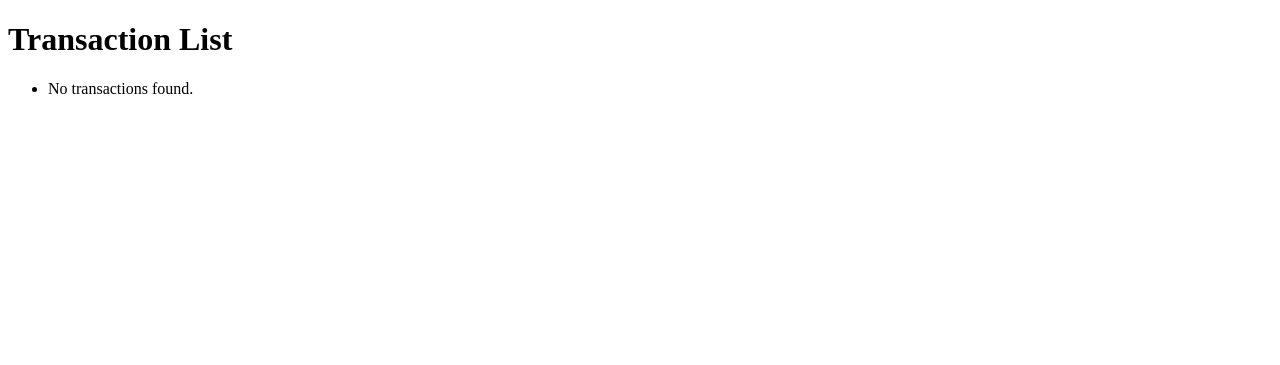
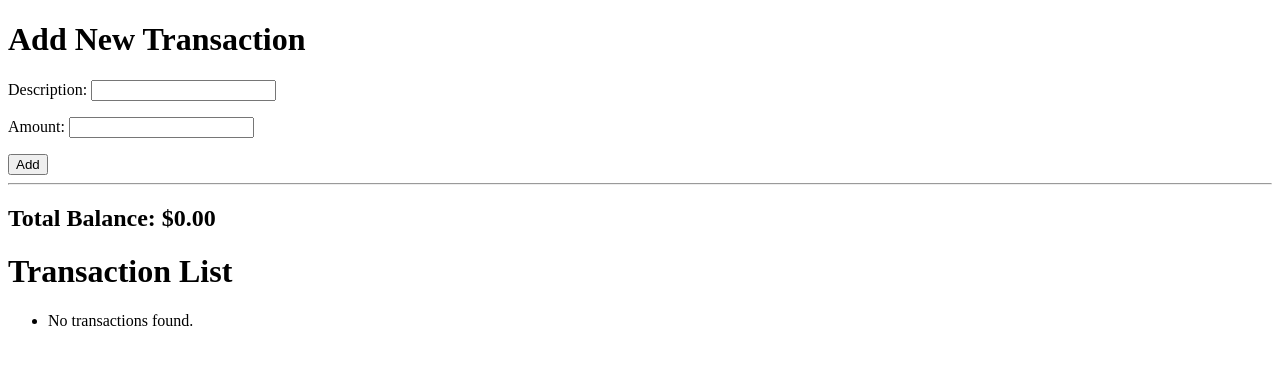
Before and after one commit to SokinMirror/django-financial-tracker, a Django app: page / in a window 1280 px wide. Shown: the top 365 px of the page. Run offline with Django 5.2, Linux system fonts and the light colour scheme; data that the repository does not hold is empty.

Commit message:
Added Totals in the UI

```diff
--- /dev/null
+++ b/transactions/forms.py
@@ -0,0 +1,7 @@
+from django import forms
+from .models import Transaction
+
+class TransactionForm(forms.ModelForm):
+    class Meta:
+        model = Transaction
+        fields = ['description', 'amount']
--- a/transactions/templates/transactions/transaction_list.html
+++ b/transactions/templates/transactions/transaction_list.html
@@ -5,12 +5,29 @@
     <title>The Financial Tracker</title>
 </head>
 <body>
+    <h1>Add New Transaction</h1>
+
+    <form method="post">
+        {% csrf_token %} {{ form.as_p }}     <button type="submit">Add</button>
+    </form>
+
+    <hr>
+
+    <h2>Total Balance: ${{ total_balance|floatformat:2 }}</h2>
+
     <h1>Transaction List</h1>
 
     <ul>
         {% for transaction in transactions %}
             <li>
                 {{ transaction.description }}: ${{ transaction.amount }}
+
+                <a href="{% url 'transaction-edit' transaction.id %}">Edit</a>
+
+                <form method="post" action="{% url 'transaction-delete' transaction.id %}" style="display:inline;">
+                {% csrf_token %}
+                <button type="submit">Delete</button>
+            </form>
             </li>
         {% empty %}
             <li>No transactions found.</li>
--- a/transactions/urls.py
+++ b/transactions/urls.py
@@ -4,4 +4,11 @@ from . import views  # Import views from the current app
 urlpatterns = [
     # When a user visits the app's root, use the transaction_list view
     path('', views.transaction_list, name='transaction-list'),
+
+    # NEW DELETE URL
+    # <int:pk> captures the ID from the URL and passes it as an argument named 'pk'
+    path('delete/<int:pk>/', views.transaction_delete, name='transaction-delete'),
+
+    # NEW EDIT URL
+    path('edit/<int:pk>/', views.transaction_edit, name='transaction-edit'),
 ]
--- a/transactions/views.py
+++ b/transactions/views.py
@@ -1,13 +1,64 @@
-from django.shortcuts import render
+from django.shortcuts import render, redirect, get_object_or_404
 from .models import Transaction
+from .forms import TransactionForm  # 2. Import your new form
+from django.db.models import Sum
 
 def transaction_list(request):
-    # 1. Get all transaction objects from the database
-    transactions = Transaction.objects.all()
+    # Check if the form is being submitted
+    if request.method == 'POST':
+        form = TransactionForm(request.POST)
+        if form.is_valid():
+            form.save()  # Save the new transaction
+            return redirect('transaction-list') # Redirect to the same page
 
-    # 2. Pass the data to the template
-    # We'll create this HTML file in the next step
+    # If it's a normal GET request, show a blank form
+    form = TransactionForm()
+
+    transactions = Transaction.objects.all().order_by('-date')
+
+    # 2. CALCULATE THE TOTAL
+    # This gets the sum of the 'amount' column
+    # The .get() is to handle the case where there are no transactions (total=None)
+    total_balance = transactions.aggregate(Sum('amount')).get('amount__sum') or 0.00
+
     context = {
-        'transactions': transactions
+        'transactions': transactions,
+        'form': form,  # Add the form to the context
+        'total_balance': total_balance,  # Add the total balance to the context
     }
     return render(request, 'transactions/transaction_list.html', context)
+
+
+# NEW DELETE VIEW
+def transaction_delete(request, pk):
+    # Find the object or return a 404 error if not found
+    transaction = get_object_or_404(Transaction, pk=pk)
+
+    # Only allow deletion if it's a POST request
+    if request.method == 'POST':
+        transaction.delete()
+
+    # Redirect back to the main list
+    return redirect('transaction-list')
+
+
+# NEW EDIT VIEW
+def transaction_edit(request, pk):
+    # Get the specific transaction object we want to edit
+    transaction = get_object_or_404(Transaction, pk=pk)
+
+    # Check if the form is being submitted
+    if request.method == 'POST':
+       # Load the form with the submitted data AND the instance we are editing
+        form = TransactionForm(request.POST, instance=transaction)
+        if form.is_valid():
+            form.save() # 4. Save the changes to the *existing* transaction
+            return redirect('transaction-list')
+
+    # If it's a GET request (just loading the page),
+    # load the form with the transaction's *existing* data
+    else:
+        form = TransactionForm(instance=transaction)
+
+    # Render the edit page template
+    return render(request, 'transactions/transaction_edit.html', {'form': form})
```
Also changed, not shown: transactions/templates/transactions/transaction_edit.html (added, +19 -0 lines).
